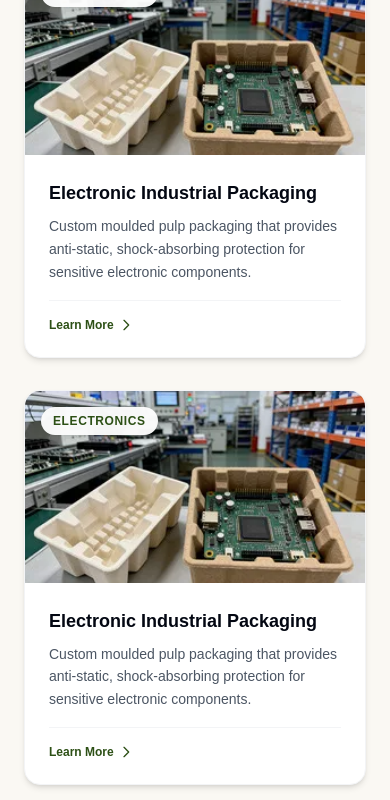
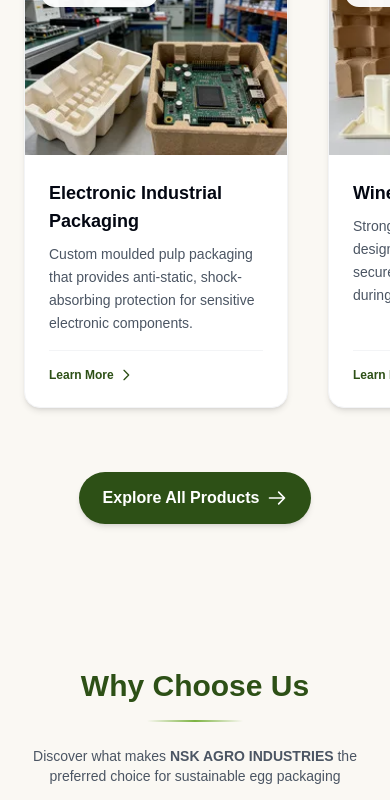
Before and after one commit to ashwinsasikumar/NSK_Agro_Industries, a React (Create React App) app: page / in a window 390 px wide. Shown: the part 4475-5275 px from the top of the page. Built offline with nearby package versions, Linux system fonts and the light colour scheme.

Commit message:
fixes in mobile screen

```diff
--- a/src/components/Products.js
+++ b/src/components/Products.js
@@ -1,8 +1,8 @@
-import React from 'react';
+import React, { useState, useEffect } from 'react';
 import { useLanguage } from '../context/LanguageContext';
 
 const ProductCard = ({ image, title, description, badge }) => (
-  <div className="w-full sm:w-80 md:w-[350px] flex-shrink-0 px-3 sm:px-4">
+  <div className="w-72 sm:w-80 md:w-[350px] flex-shrink-0 px-3 sm:px-4">
     <div className="bg-white rounded-2xl shadow-md border border-gray-100 overflow-hidden hover:-translate-y-4 hover:scale-[1.03] hover:shadow-2xl transition-all duration-500 ease-out group relative h-full flex flex-col">
       {/* Image Container with Zoom effect */}
       <div className="overflow-hidden h-48 sm:h-52 md:h-56 relative">
@@ -67,6 +67,14 @@ const Products = () => {
   const doubledProducts = [...productsList, ...productsList];
   const mobileProducts = productsList;
 
+  const [isDesktop, setIsDesktop] = useState(typeof window !== 'undefined' ? window.innerWidth >= 768 : true);
+
+  useEffect(() => {
+    const onResize = () => setIsDesktop(window.innerWidth >= 768);
+    window.addEventListener('resize', onResize);
+    return () => window.removeEventListener('resize', onResize);
+  }, []);
+
   return (
     <section id="products" className="py-20 md:py-24 bg-cream overflow-hidden" aria-label="Products Section">
       <div className="container mx-auto px-4 mb-12">
@@ -88,6 +96,7 @@ const Products = () => {
         {/* Scrolling track */}
         <div className="overflow-hidden">
           {/* Mobile: show products once */}
+          {!isDesktop && (
             <div className="flex md:hidden py-4 gap-4 overflow-x-auto px-3">
               {mobileProducts.map((product, index) => (
                 <ProductCard
@@ -99,8 +108,10 @@ const Products = () => {
                 />
               ))}
             </div>
+          )}
 
           {/* Tablet/Desktop: infinite marquee */}
+          {isDesktop && (
             <div className="hidden md:flex animate-marquee py-4 md:py-6 gap-4 md:gap-0 justify-center md:justify-start px-3 md:px-0">
               {doubledProducts.map((product, index) => (
                 <ProductCard
@@ -112,6 +123,7 @@ const Products = () => {
                 />
               ))}
             </div>
+          )}
         </div>
       </div>
 
```
Lines whose indentation alone changed are shown as unchanged.
